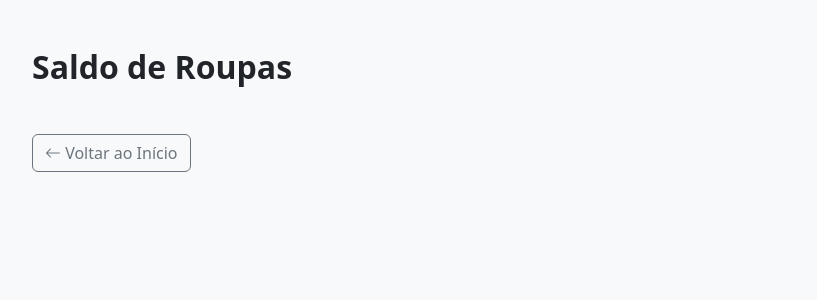
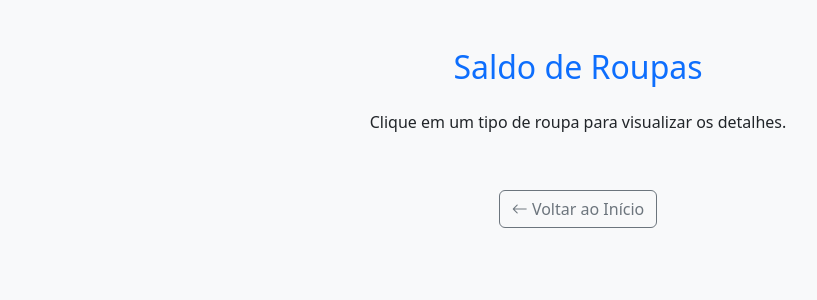
Before and after one commit to lucasvrmoreira/SICRO-WEB-TESTE-HTML---CSS, a Flask app: page /saldo in a window 1280 px wide. Shown: the top 300 px of the page, without its empty margins (62-879 px from the left). Run offline with Flask 3, Linux system fonts and the light colour scheme; data that the repository does not hold is empty; some libraries are stand-ins or nearby versions.

Commit message:
Atualiza saldo.html com visualização por tipo e tabelas ocultas

```diff
--- a/templates/saldo.html
+++ b/templates/saldo.html
@@ -2,56 +2,62 @@
 
 {% block content %}
 <div class="container mt-5">
-  <h2 class="text-dark fw-bold mb-4">Saldo de Roupas</h2>
+  <h2 class="text-center text-primary mb-4">Saldo de Roupas</h2>
+  <p class="text-center">Clique em um tipo de roupa para visualizar os detalhes.</p>
 
-  <div class="row">
-    <div class="col-md-3">
-      <div class="list-group">
-        {% for tipo in tipos_unicos %}
-          <a href="#" class="list-group-item list-group-item-action" onclick="mostrarTabela('{{ tipo }}')">
-            <i class="bi bi-tag-fill text-primary"></i> {{ tipo }}
-          </a>
-        {% endfor %}
-      </div>
-    </div>
+  <div class="d-flex flex-wrap justify-content-center mb-4">
+    {% for tipo in roupas_por_tipo.keys() %}
+      <button class="btn btn-outline-primary m-2" onclick="mostrarTabela('{{ tipo }}')">
+        <i class="bi bi-eye"></i> {{ tipo }}
+      </button>
+    {% endfor %}
+  </div>
 
-    <div class="col-md-9" id="tabelasContainer">
-      {% for tipo, roupas in roupas_por_tipo.items() %}
-        <div class="tabela-tipo" id="tabela-{{ tipo }}" style="display: none;">
-          <h4 class="fw-semibold">Saldo de: {{ tipo }}</h4>
-          <table class="table table-bordered table-hover mt-2">
-            <thead class="table-primary">
+  <div id="tabelasContainer">
+    {% for tipo, roupas_do_tipo in roupas_por_tipo.items() %}
+      <div id="tabela-{{ tipo }}" class="tabela-tipo mb-5" style="display: none;">
+        <h4 class="text-center text-secondary mb-3">{{ tipo }}</h4>
+        <div class="table-responsive">
+          <table class="table table-striped table-bordered text-center">
+            <thead class="table-dark">
               <tr>
                 <th>Tamanho</th>
                 <th>Lote</th>
                 <th>Validade</th>
-                <th>Quantidade</th>
-                <th>Data Entrada</th>
+                <th>Qtd</th>
+                <th>Data de Entrada</th>
               </tr>
             </thead>
             <tbody>
-              {% for roupa in roupas %}
+              {% for roupa in roupas_do_tipo %}
                 <tr>
                   <td>{{ roupa.tamanho }}</td>
-                  <td>{{ roupa.lote }}</td>
-                  <td>{{ roupa.validade }}</td>
-                  <td><span class="badge bg-success">{{ roupa.quantidade }}</span></td>
-                  <td>{{ roupa.data_entrada }}</td>
+                  <td>{{ roupa.lote or '-' }}</td>
+                  <td>{{ roupa.validade or '-' }}</td>
+                  <td>{{ roupa.quantidade }}</td>
+                  <td>{{ roupa.data_entrada or '-' }}</td>
                 </tr>
               {% endfor %}
             </tbody>
           </table>
         </div>
-      {% endfor %}
-    </div>
+      </div>
+    {% endfor %}
   </div>
 
-  <a href="/" class="btn btn-outline-secondary mt-4">
-    <i class="bi bi-arrow-left"></i> Voltar ao Início
-  </a>
+  <div class="text-center">
+    <a href="/" class="btn btn-outline-secondary mt-3">
+      <i class="bi bi-arrow-left"></i> Voltar ao Início
+    </a>
+  </div>
 </div>
 
 <script>
+  document.addEventListener('DOMContentLoaded', () => {
+    const tabelas = document.querySelectorAll('.tabela-tipo');
+    tabelas.forEach(tabela => tabela.style.display = 'none');
+  });
+
   function mostrarTabela(tipo) {
     const tabelas = document.querySelectorAll('.tabela-tipo');
     tabelas.forEach(tabela => tabela.style.display = 'none');
```
